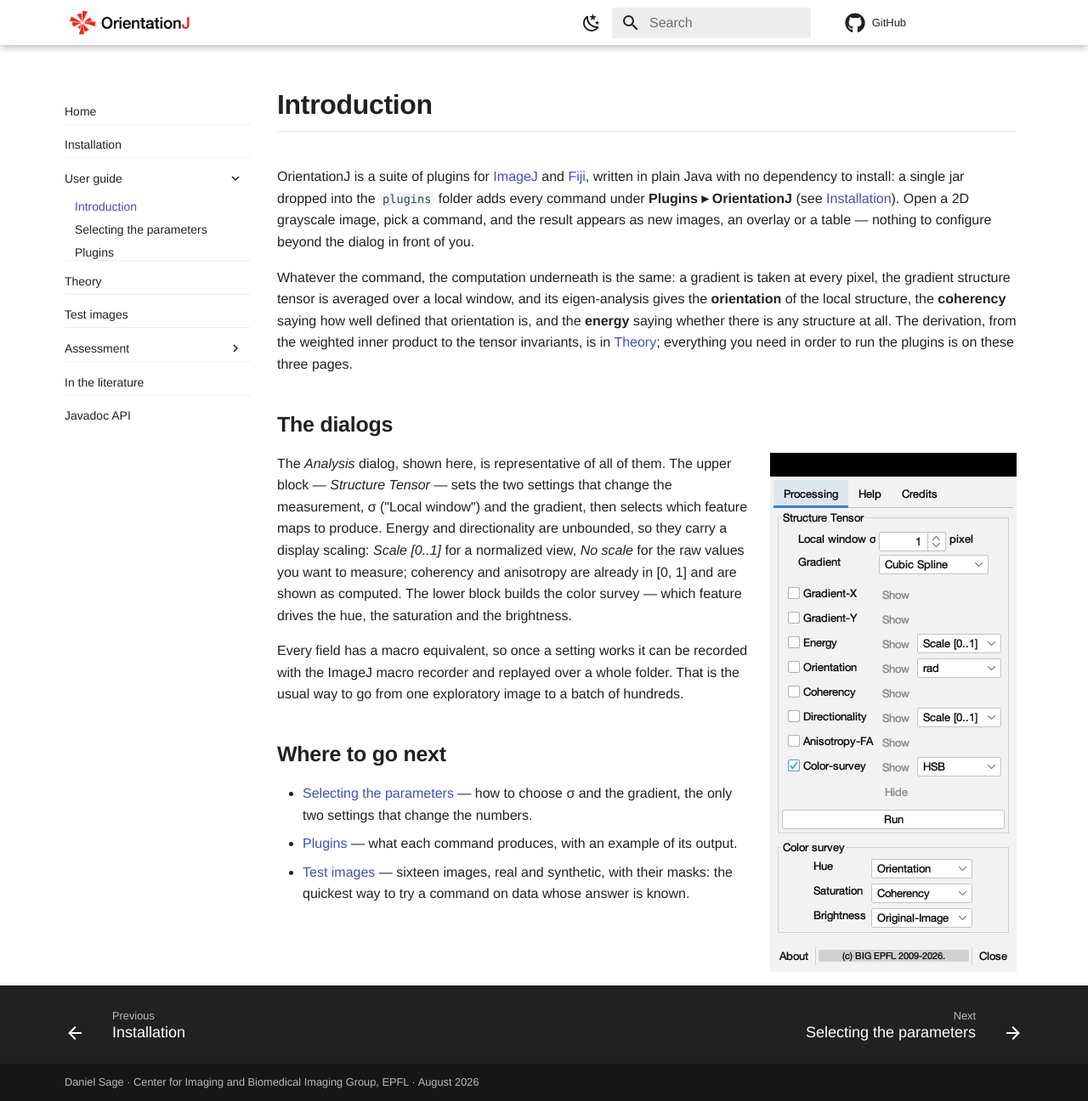
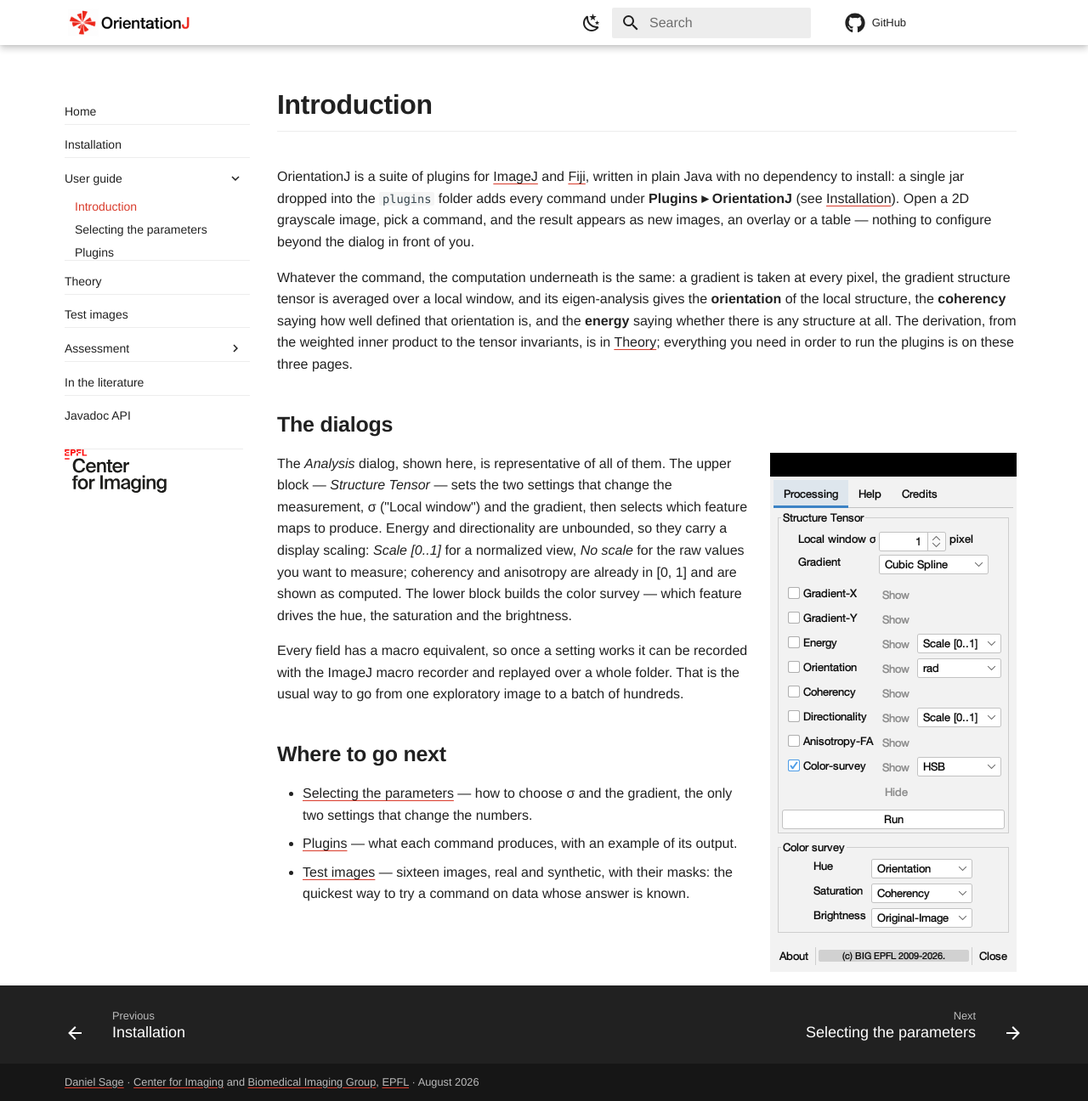
Before and after one commit to Biomedical-Imaging-Group/OrientationJ, an MkDocs documentation site: the page built from docs/user-guide/index.md, in a window 1280 px wide and 1296 px high. Shown: the whole window at 85% size. Built offline with MkDocs 1.6.1 and Material for MkDocs 9.7.7, drawn with Linux system fonts in a browser that asks for light colours; comment, search, counter and statistics services are not loaded.

Commit message:
docs: a touch of red, the Center for Imaging, aligned masthead
Red, in the EPFL manner: body links keep the page's text color and carry a
red rule underneath, thickening and turning red on hover; the current menu
entry is red as well. The tone is #d93c2c, sampled from the OrientationJ
mark itself rather than EPFL's #ff0000, which is too hot for text, and it
lifts to #f0655a on the dark page.

The palette attributes sit on <body>, and Material declares its link color
against them, so the values had to be set at the same specificity: on :root
alone they were inherited and then overridden, which is why the accent stayed
indigo at first.

The EPFL Center for Imaging logo goes under the menu, its own SVG in both the
dark and the white variant, swapped with the palette. It is drawn as a
::after on the sidebar, so it is not clickable, and it appears only where the
menu is a column of its own -- in the small-screen drawer the navigation is
positioned absolutely and it would land on top of it.

Masthead alignment: the tagline now sits on the baseline of the letters in
the logo. The offset is measured from the file (the mark descends 6.83% of
the image width below that baseline) and applied as a relative shift -- an
image in a flex row has no real baseline, one is synthesized from its border
box, so a negative margin moves nothing. Below 45em the tagline wraps under
the mark and the shift is dropped, where it would collide.

Fixes along the way: the logo is ink on opaque white, so on the dark page it
showed as a white box; a white-on-transparent copy is now swapped in for the
slate palette, in the header and in the masthead alike.

```diff
--- a/docs/stylesheets/extra.css
+++ b/docs/stylesheets/extra.css
@@ -7,14 +7,51 @@
   --md-code-font: "Menlo", "Consolas", "Liberation Mono", monospace;
 }
 
-/* accent: the blue used throughout the repository's figures */
-:root {
-  --md-accent-fg-color: #4878a8;
-  --md-typeset-a-color: #4878a8;
+/* accent: the red of the OrientationJ mark, sampled from the logo — a cousin
+   of the EPFL red, dark enough to stay readable as text */
+/* The palette attributes sit on <body>, and Material declares its link color
+   against them — so a value set on :root alone is inherited and then beaten.
+   These selectors match the two palettes this site configures, at the same
+   specificity Material uses. */
+:root,
+[data-md-color-primary="white"] {
+  --oj-red: #d93c2c;
+  --md-accent-fg-color: var(--oj-red);
+  --md-typeset-a-color: var(--oj-red);
 }
-[data-md-color-scheme="slate"] {
-  --md-typeset-a-color: #7ba7d7;
-  --md-accent-fg-color: #7ba7d7;
+[data-md-color-scheme="slate"],
+[data-md-color-scheme="slate"][data-md-color-primary="black"] {
+  --oj-red: #f0655a;                 /* lifted for contrast on the dark page */
+  --md-accent-fg-color: var(--oj-red);
+  --md-typeset-a-color: var(--oj-red);
+}
+
+/* the logo file is ink on opaque white: on the dark page it would be a white
+   box, so the wordmark is swapped for a white-on-transparent copy */
+[data-md-color-scheme="slate"] .md-header__button.md-logo img,
+[data-md-color-scheme="slate"] .md-typeset .oj-plate__head img {
+  content: url("../assets/logo-orientationj-dark.png");
+}
+
+/* links in the EPFL manner: the text keeps the color of the page and carries
+   a red rule under it, which thickens and colors the word on hover */
+.md-typeset a {
+  color: var(--md-default-fg-color);
+  text-decoration: underline;
+  text-decoration-color: var(--oj-red);
+  text-decoration-thickness: 1px;
+  text-underline-offset: 0.16em;
+  transition: color 125ms, text-decoration-thickness 125ms;
+}
+.md-typeset a:hover,
+.md-typeset a:focus {
+  color: var(--oj-red);
+  text-decoration-thickness: 2px;
+}
+.md-typeset a:has(> img),            /* a picture needs no underline */
+.md-typeset a.headerlink,
+.md-typeset a.footnote-backref {
+  text-decoration: none;
 }
 
 /* book-like measure: slightly narrower content column */
@@ -125,6 +162,12 @@
    under the mark and the imprint breaks into its own lines, so nothing ever
    collides or overflows. */
 .md-typeset .oj-plate {
+  --oj-mark: 8.4rem;                 /* scales with the reader's font size */
+  /* In the logo file the wordmark sits on a baseline 6.83% of the image width
+     above its bottom edge (the mark descends lower). A flex item's baseline is
+     its bottom margin edge, so lifting the margin box by exactly that much is
+     what puts the tagline on the same line as the letters of the logo. */
+  --oj-mark-baseline: calc(var(--oj-mark) * 0.0683);
   margin: 0 0 2.4em;
 }
 .md-typeset .oj-plate__head {
@@ -135,10 +178,21 @@
   margin: 0 0 0.7em;
 }
 .md-typeset .oj-plate__head img {
-  width: 8.4rem;                     /* scales with the reader's font size */
+  width: var(--oj-mark);
   max-width: 50vw;
   height: auto;
   margin: 0;
+}
+/* Lift the tagline onto that baseline. It has to be a relative offset: in flex
+   layout an image has no real baseline, one is synthesized from its border
+   box, so margins on the image move nothing. Only once the two sit on one row
+   — when the tagline wraps under the mark, lifting it would push it into the
+   letters above. */
+@media screen and (min-width: 45em) {
+  .md-typeset .oj-plate__tagline {
+    position: relative;
+    top: calc(-1 * var(--oj-mark-baseline));
+  }
 }
 .md-typeset .oj-plate__tagline {
   font-size: 0.66rem;
@@ -263,6 +317,25 @@
 }
 
 /* ---------------------------------------------------------------- navigation */
+/* the EPFL Center for Imaging, under the menu — only where the menu is a
+   column of its own; in the small-screen drawer the navigation is positioned
+   absolutely and this would land on top of it */
+@media screen and (min-width: 60em) {
+  .md-sidebar--primary .md-sidebar__scrollwrap::after {
+    content: "";
+    display: block;
+    height: 2.6rem;
+    margin: 1.2rem 0.6rem 0;
+    padding-top: 1.2rem;
+    border-top: 1px solid var(--md-default-fg-color--lightest);
+    background: url("../assets/center-for-imaging.svg") no-repeat left center;
+    background-size: contain;
+  }
+  [data-md-color-scheme="slate"] .md-sidebar--primary .md-sidebar__scrollwrap::after {
+    background-image: url("../assets/center-for-imaging-white.svg");
+  }
+}
+
 /* a hairline between the top-level entries */
 .md-nav--primary > .md-nav__list > .md-nav__item {
   border-bottom: 1px solid var(--md-default-fg-color--lightest);
```
Also changed, not shown: docs/assets/center-for-imaging-white.svg (added), docs/assets/center-for-imaging.svg (added), docs/assets/logo-orientationj-dark.png (added).
